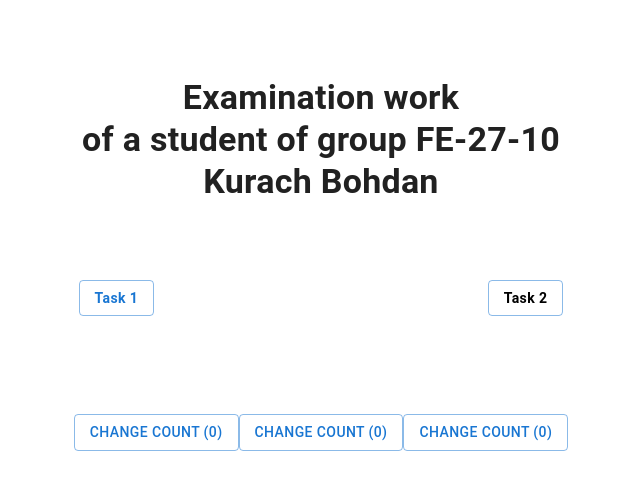
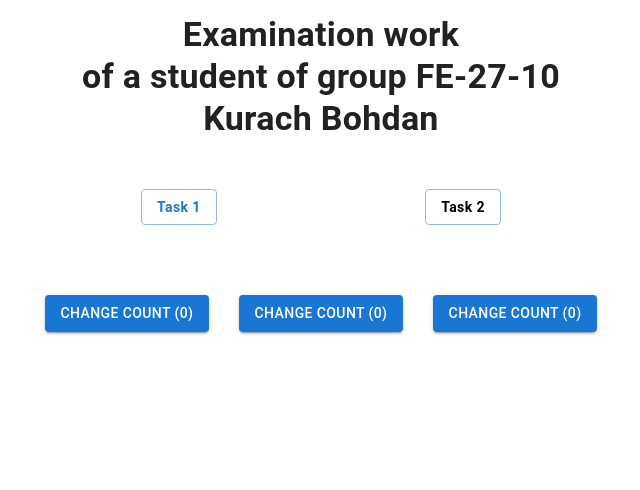
Before and after one commit to KurachBogdan/exam, a React (Create React App) app: page /FirstTask in a window 1280 px wide. Shown: the top 490 px of the page, without its empty margins (319-959 px from the left). Built offline with nearby package versions, Linux system fonts and the light colour scheme.

Commit message:
did first task

```diff
--- a/src/Components/Card/CardItem.tsx
+++ b/src/Components/Card/CardItem.tsx
@@ -14,18 +14,31 @@ type Props = {
 const CardItem = ({ item, type, price }: Props) => {
     return (
         <>
-            <Card variant="outlined" className="card" sx={{width: '240px'}}>
+            <Card variant="outlined" className="card" sx={{ width: '240px' }}>
                 <CardContent>
-                    <Typography sx={{textAlign: 'center'}} variant="h5" component="div">
+                    <Typography
+                        sx={{ textAlign: 'center' }}
+                        variant="h5"
+                        component="div"
+                    >
                         {item}
                     </Typography>
-                    <Typography sx={{textAlign: 'center', mb: 2}} color="text.secondary">
+                    <Typography
+                        sx={{ textAlign: 'center', mb: 2 }}
+                        color="text.secondary"
+                    >
                         {type}
                     </Typography>
-                    <Typography sx={{textAlign: 'center'}} variant="body2">{price} $</Typography>
+                    <Typography sx={{ textAlign: 'center' }} variant="body2">
+                        {price} $
+                    </Typography>
                 </CardContent>
                 <CardActions>
-                    <Button sx={{margin: '0 auto'}} variant="contained" size="small">
+                    <Button
+                        sx={{ margin: '0 auto', color: '#1565c0' }}
+                        variant="outlined"
+                        size="small"
+                    >
                         Buy
                     </Button>
                 </CardActions>
--- a/src/Components/NavTitle/NavTitle.scss
+++ b/src/Components/NavTitle/NavTitle.scss
@@ -1,14 +1,20 @@
 .main_title {
     display: flex;
     justify-content: center;
-    padding: 77px 0px;
+    padding: 14px 0px 49px 0px;
     cursor: context-menu;
+}
+
+.btn_container_container {
+    display: flex;
+    justify-content: center;
 }
 
 .btn_container {
     display: flex;
     justify-content: space-evenly;
-    margin-bottom: 98px;
+    margin-bottom: 70px;
+    width: 777px;
 }
 
 a:-webkit-any-link {
--- a/src/Components/NavTitle/NavTitle.tsx
+++ b/src/Components/NavTitle/NavTitle.tsx
@@ -21,6 +21,7 @@ const NavTitle = (props: Props) => {
                     Kurach Bohdan
                 </strong>
             </Typography>
+            <div className="btn_container_container">
                 <div className="btn_container">
                     <Button variant="outlined" className="nav">
                         <NavLink
@@ -43,6 +44,7 @@ const NavTitle = (props: Props) => {
                         </NavLink>
                     </Button>
                 </div>
+            </div>
         </>
     )
 }
--- a/src/Pages/FirstTask/FirstTask.scss
+++ b/src/Pages/FirstTask/FirstTask.scss
@@ -1,4 +1,10 @@
-.first_task {
+.first_task_container {
     display: flex;
     justify-content: center;
 }
+
+.first_task {
+    display: flex;
+    justify-content: space-between;
+    width: 553px;
+}
--- a/src/Pages/FirstTask/FirstTask.tsx
+++ b/src/Pages/FirstTask/FirstTask.tsx
@@ -1,20 +1,47 @@
 import { Button } from '@mui/material'
 import './FirstTask.scss'
+import React, { useState } from 'react'
 
 type Props = {}
 
 const FirstTask = (props: Props) => {
+    const counterButtonsArray = [
+        {
+            id: 1,
+            value: 0,
+        },
+        {
+            id: 2,
+            value: 0,
+        },
+        {
+            id: 3,
+            value: 0,
+        },
+    ]
+
+    const [counter, setCounter] = useState(counterButtonsArray)
+    const increment = (id: number) => {
+        const newCounter = counter.map((index) =>
+            index.id === id ? { ...index, value: index.value + 1 } : index
+        )
+        setCounter(newCounter)
+    }
+
     return (
-        <div className="first_task">
-            <Button variant="outlined" className="change_count">
-                Change Count (0)
-            </Button>
-            <Button variant="outlined" className="change_count">
-                Change Count (0)
-            </Button>
-            <Button variant="outlined" className="change_count">
-                Change Count (0)
-            </Button>
+        <div className="first_task_container">
+            <div className="first_task">
+                {counter.map((index) => (
+                    <Button
+                        variant="contained"
+                        onClick={() => {
+                            increment(index.id)
+                        }}
+                    >
+                        Change Count ({index.value})
+                    </Button>
+                ))}
+            </div>
         </div>
     )
 }
--- a/src/Pages/SecondTask/SecondTask.scss
+++ b/src/Pages/SecondTask/SecondTask.scss
@@ -1,6 +1,12 @@
+.buttons_container {
+    display: flex;
+    justify-content: center;
+}
+
 .buttons {
     display: flex;
-    justify-content: center;
+    justify-content: space-between;
+    width: 203px;
 }
 
 .card_container {
--- a/src/Pages/SecondTask/SecondTask.tsx
+++ b/src/Pages/SecondTask/SecondTask.tsx
@@ -32,11 +32,13 @@ const cardArray: Card[] = [
 
 const SecondTask = () => {
     return (
-        <>
-            <div className="buttons">
-                <Button variant="outlined">Usd</Button>
-                <Button variant="outlined">Eur</Button>
-                <Button variant="outlined">Uah</Button>
+        <div>
+            <div className='buttons_container'>
+                <div className="buttons">
+                    <Button variant="contained">Usd</Button>
+                    <Button variant="contained">Eur</Button>
+                    <Button variant="contained">Uah</Button>
+                </div>
             </div>
             <div>
                 <Grid container className="card_container" spacing={4}>
@@ -47,8 +49,8 @@ const SecondTask = () => {
                     ))}
                 </Grid>
             </div>
-            <div className='total'>Total: 0 $</div>
-        </>
+            <div className="total">Total: 0 $</div>
+        </div>
     )
 }
 
```
Lines whose indentation alone changed are shown as unchanged.
